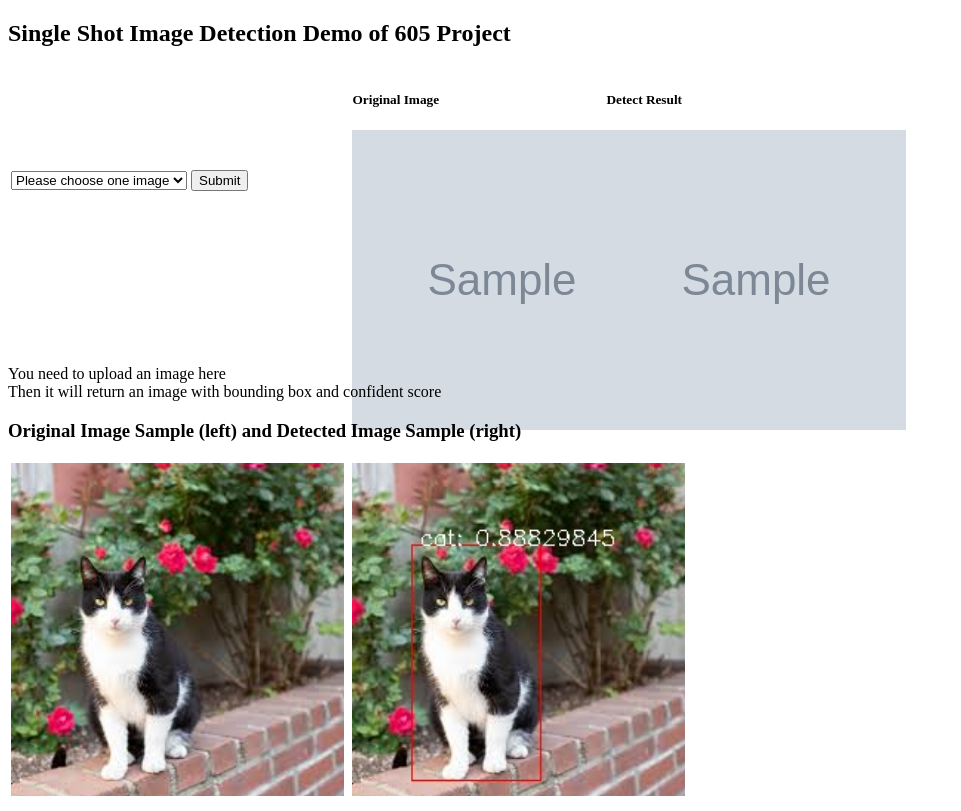
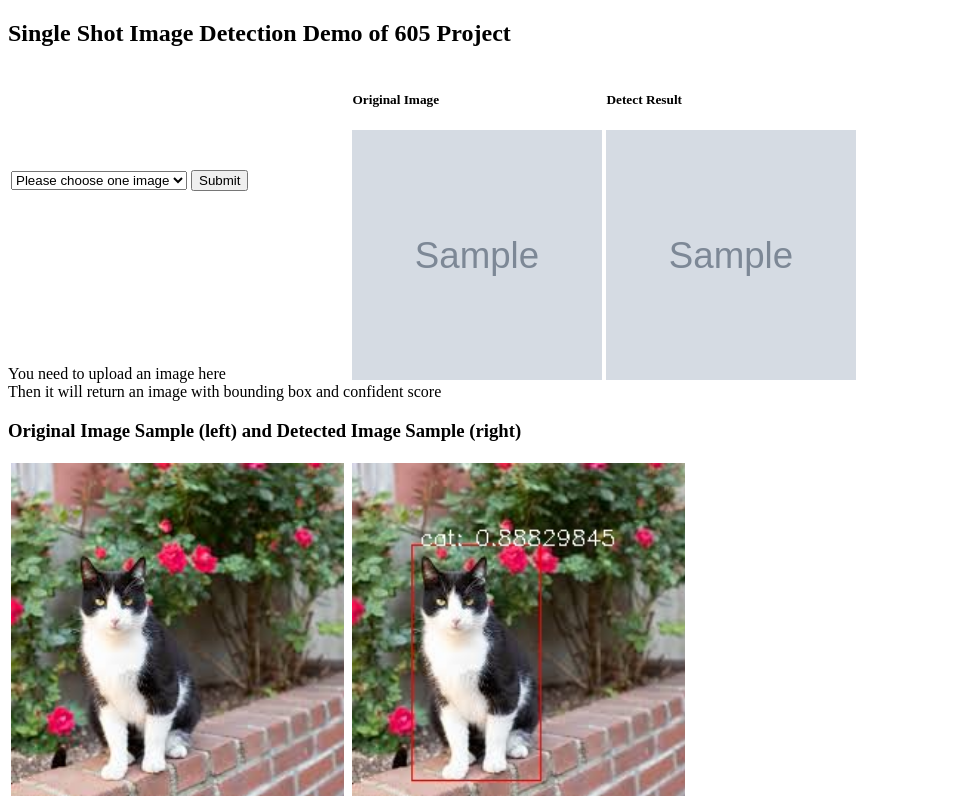
Before and after one commit to jiachengc/605-project, a Flask app: template templates/index.html in a window 1280 px wide. Shown: the whole page, without its empty margins (0-961 px from the left). Run offline with Flask 2, Linux system fonts and the light colour scheme; the template is opened without the code that fills it: most values are stand-ins (such as "Sample title", 1, 10 or a date in 2020); grey boxes marked "Sample" are stand-in pictures.

Commit message:
Update index.html

```diff
--- a/templates/index.html
+++ b/templates/index.html
@@ -20,7 +20,7 @@
          {% if infilename %}
          <div id="input" style="height: 200px; width: 200px; margin-left: 100px;">
             <h5>Original Image</h5>
-            <img src="/static/input/{{infilename}}" alt="" srcset="" style="height: 300px; width: 300px;">
+            <img src="/static/input/{{infilename}}" alt="" srcset="" style="height: 250px; width: 250px;">
          </div>
          {% endif %}
       </td>
@@ -28,7 +28,7 @@
          {% if oufilename %}
          <div id="output" style="height: 200px; width: 200px; margin-left: 50px;">
             <h5>Detect Result</h5>
-            <img src="/static/output/{{oufilename}}" alt="" srcset="" style="height: 300px; width: 300px;">
+            <img src="/static/output/{{oufilename}}" alt="" srcset="" style="height: 250px; width: 250px;">
          </div>
          {% endif %}
       </td>
```
